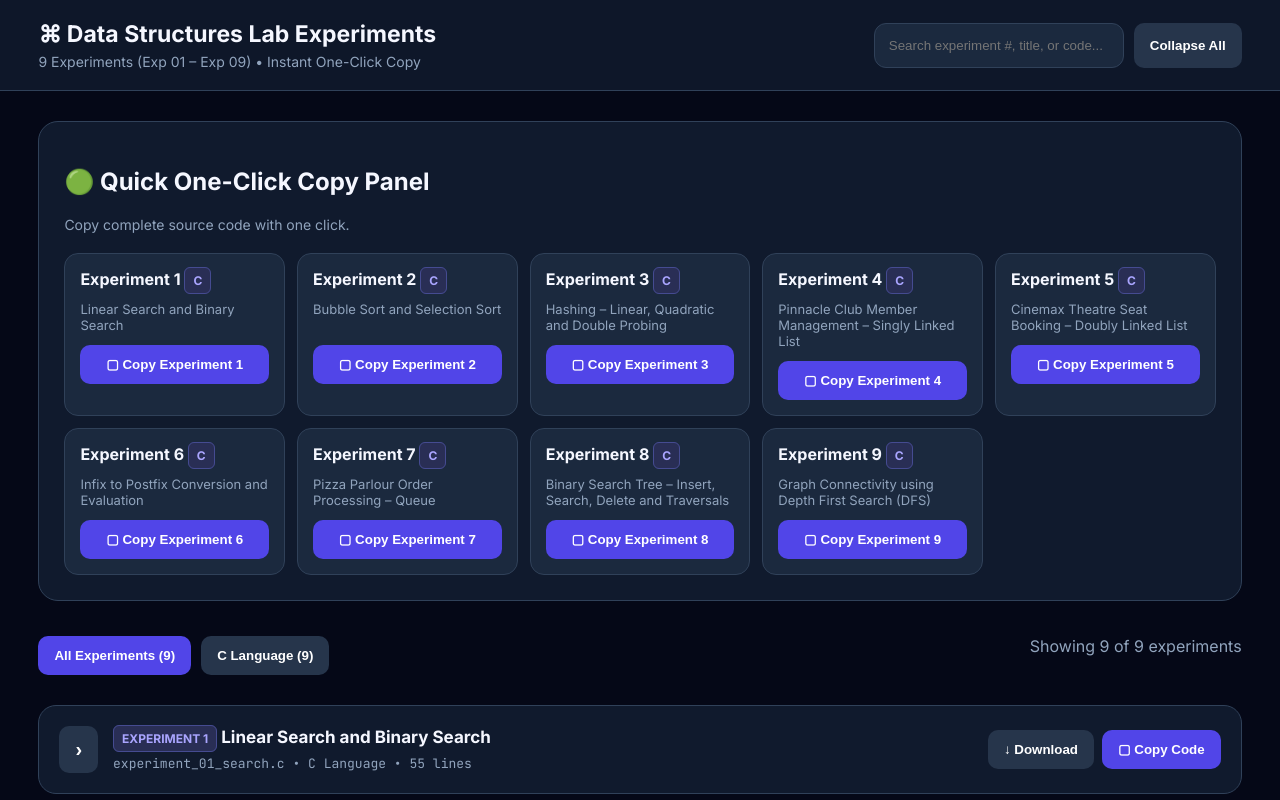
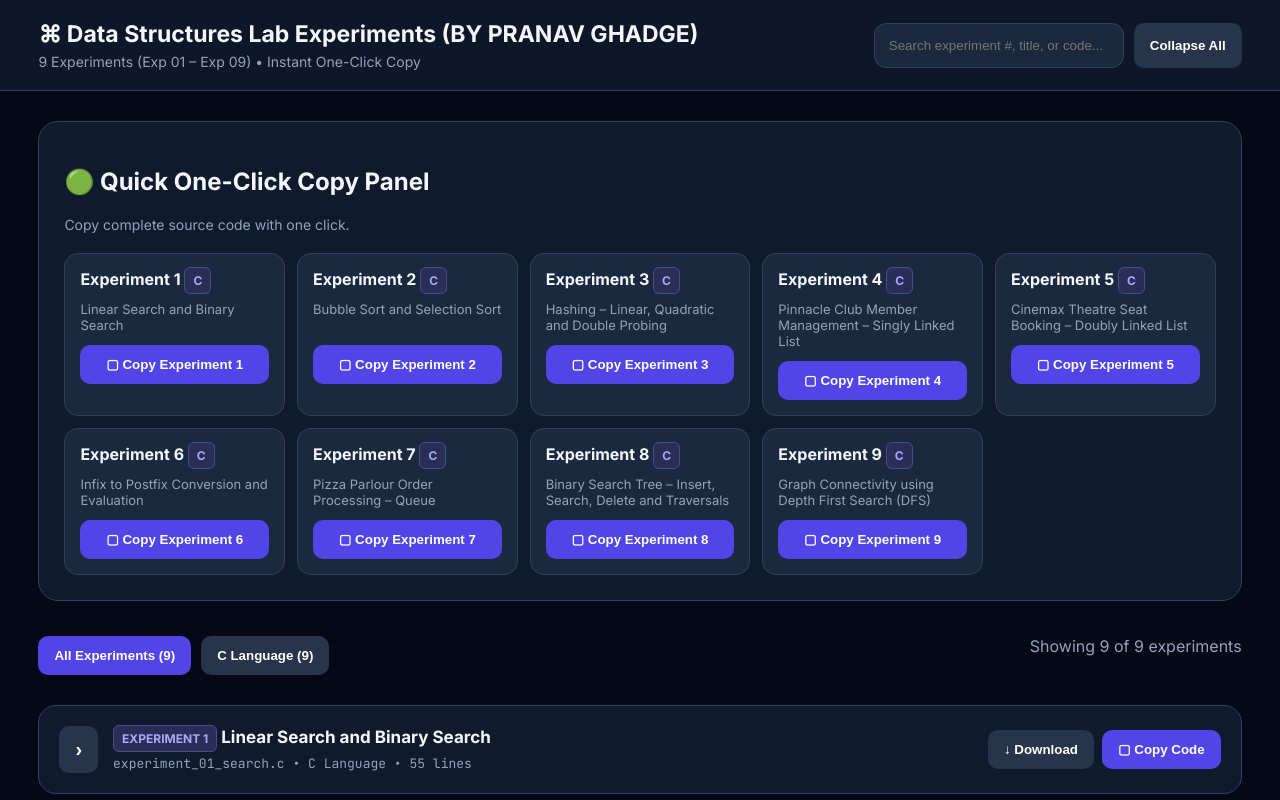
Before and after one commit to aniketgaikwad2517/aniket-ds, a plain HTML site: page index.html in a window 1280 px wide. Shown: the top 800 px of the page. Drawn offline with Linux system fonts and the light colour scheme.

Commit message:
Website updated

```diff
--- a/index.html
+++ b/index.html
@@ -176,7 +176,7 @@ footer {text-align:center;color:var(--muted);padding:25px}
 
 <header>
   <div>
-    <h1>⌘ Data Structures Lab Experiments</h1>
+    <h1>⌘ Data Structures Lab Experiments (BY PRANAV GHADGE)</h1>
     <div class="sub">9 Experiments (Exp 01 – Exp 09) • Instant One-Click Copy</div>
   </div>
 
```
